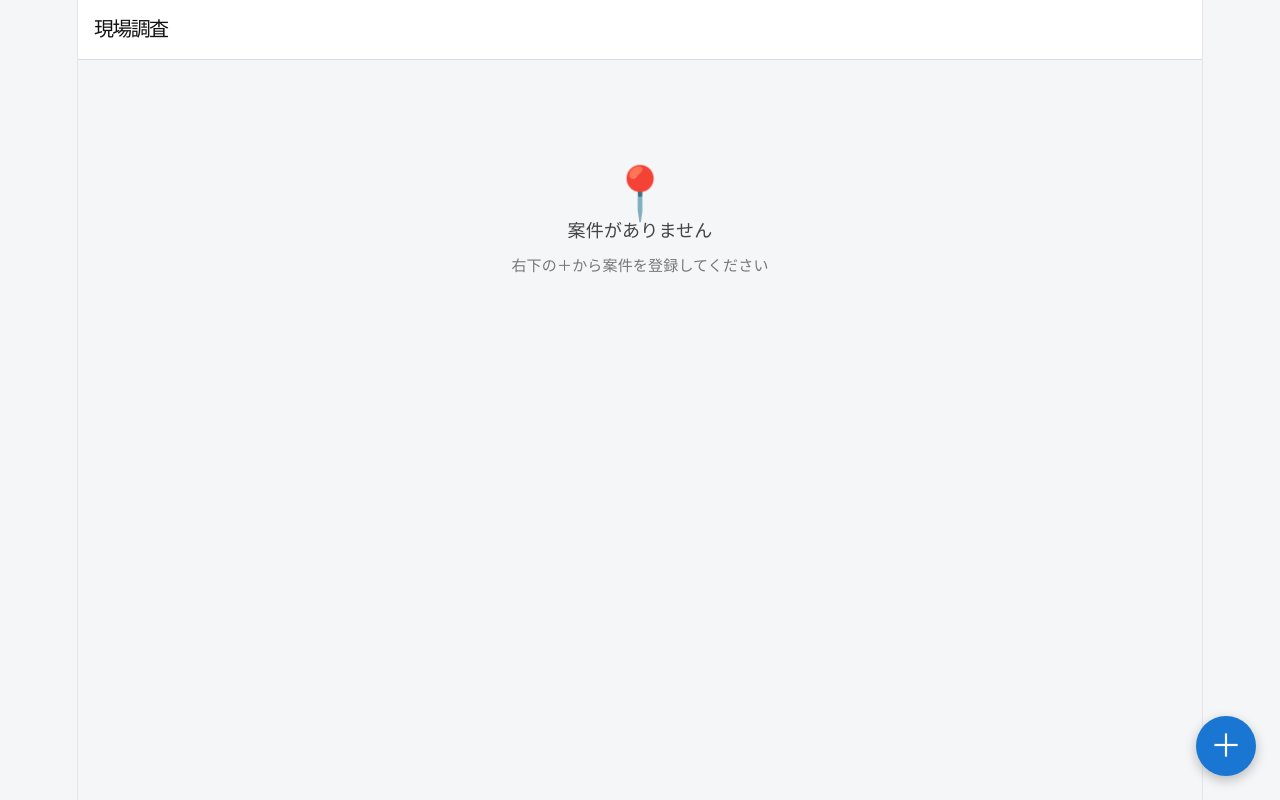
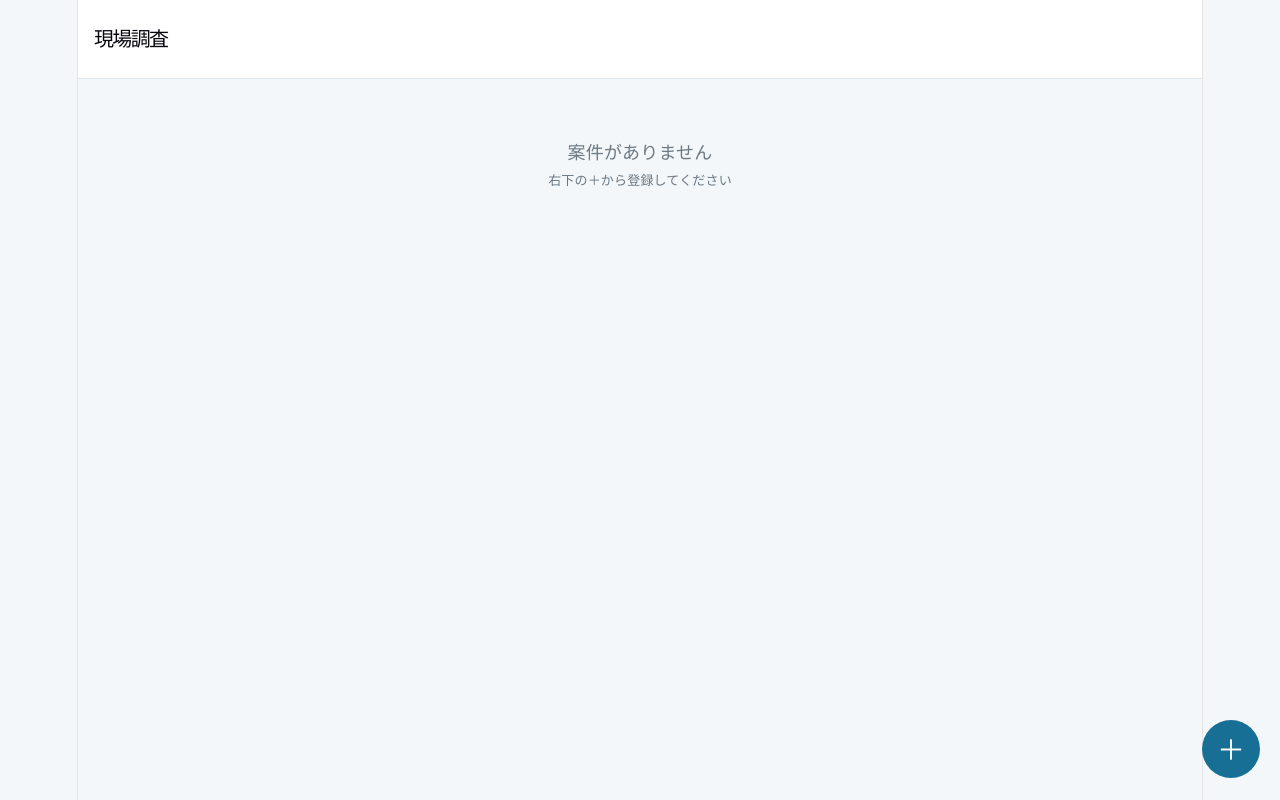
Before and after one commit to nakagawach/field-survey-pwa, a React (Vite) app: page / in a window 1280 px wide. Built offline with nearby package versions, Linux system fonts and the light colour scheme.

Commit message:
Switch entrypoint to clean rewrite

```diff
--- a/src/main.tsx
+++ b/src/main.tsx
@@ -1,18 +1,15 @@
 import { StrictMode } from 'react'
 import { createRoot } from 'react-dom/client'
 import './index.css'
-import App from './App.tsx'
-import ImmediateTouchButtons from './ImmediateTouchButtons.tsx'
-import PhotoLibraryPointerDown from './PhotoLibraryPointerDown.tsx'
-import UpdatePrompt from './UpdatePrompt.tsx'
+import App from './rebuild/App'
+import MobileInputBridge from './rebuild/MobileInputBridge'
+import UpdatePrompt from './UpdatePrompt'
 
 createRoot(document.getElementById('root')!).render(
   <StrictMode>
-    <ImmediateTouchButtons>
-      <PhotoLibraryPointerDown>
-        <App />
-        <UpdatePrompt />
-      </PhotoLibraryPointerDown>
-    </ImmediateTouchButtons>
+    <MobileInputBridge>
+      <App />
+      <UpdatePrompt />
+    </MobileInputBridge>
   </StrictMode>,
 )
```
